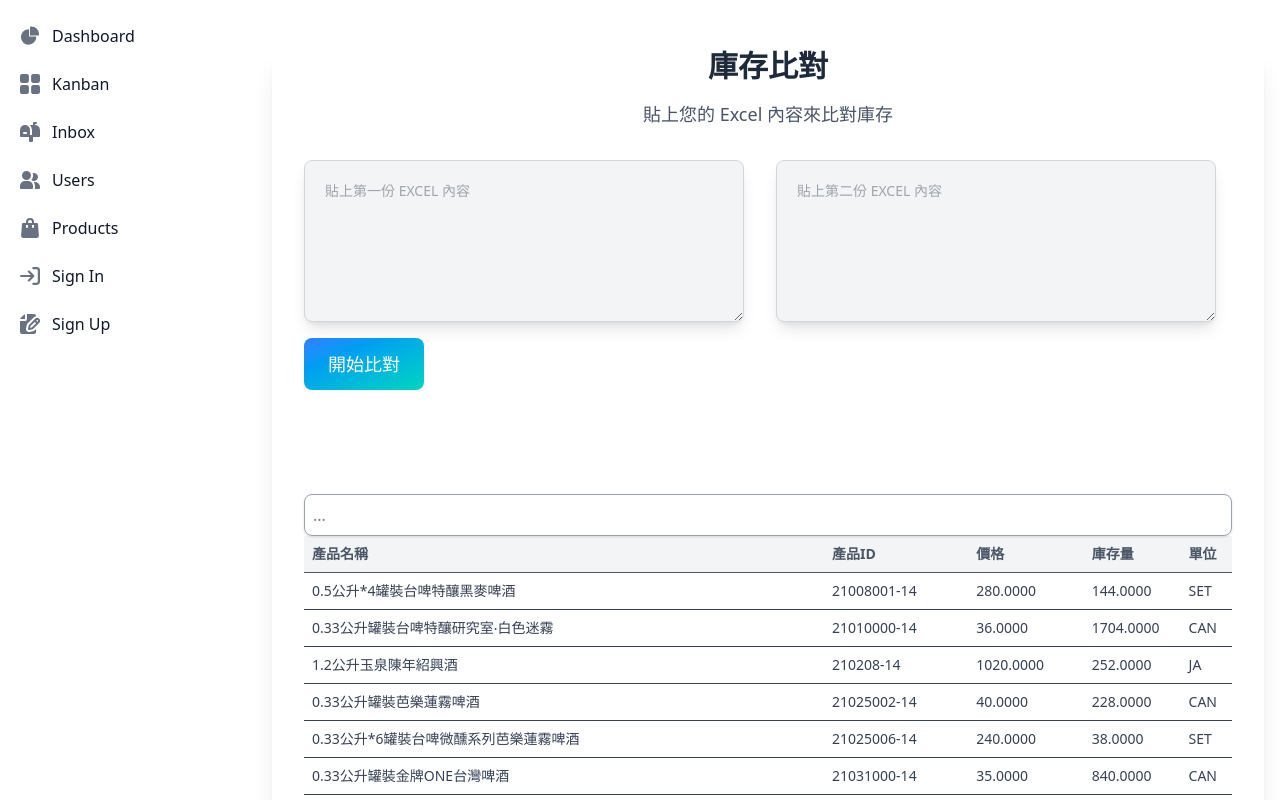
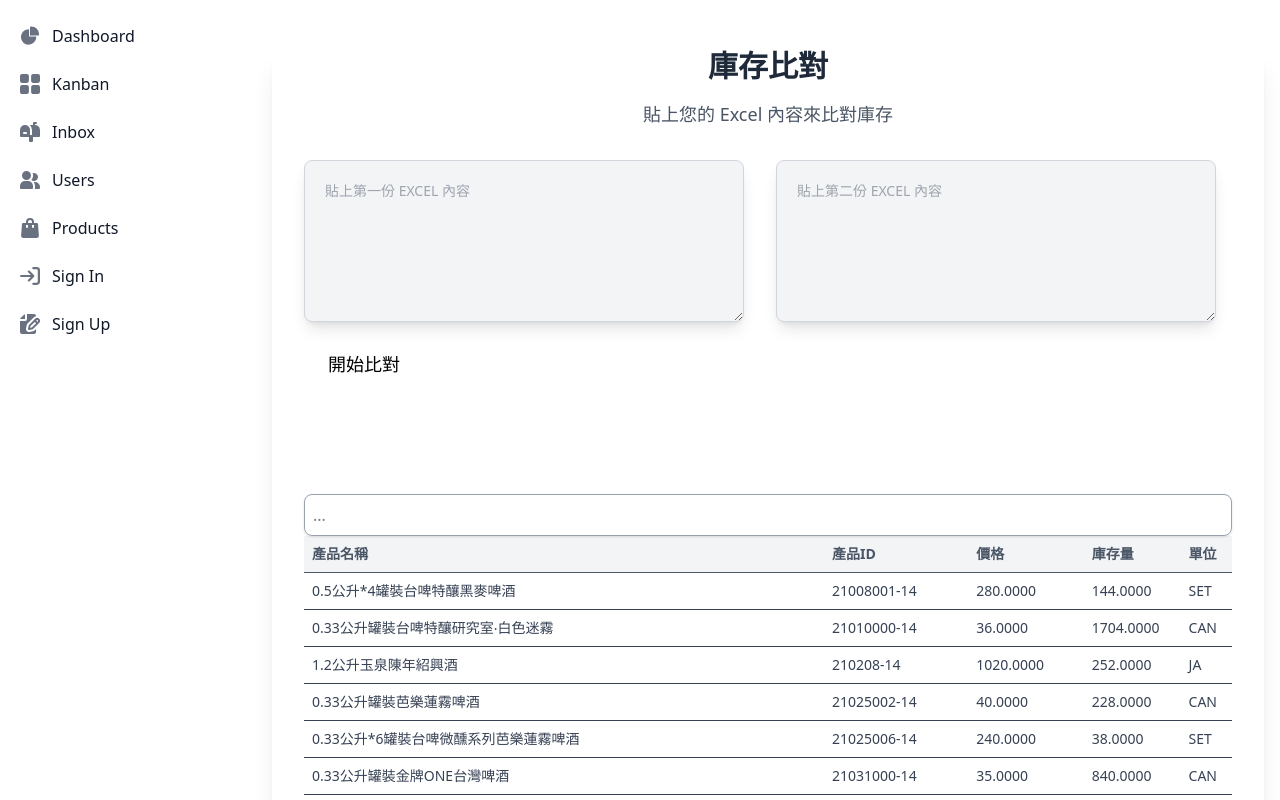
Before and after one commit to akizyfee/mahouData, a Vue app: page / in a window 1280 px wide. Shown: the top 800 px of the page. Built offline with nearby package versions, Linux system fonts and the light colour scheme.

Commit message:
更新有些電腦顯示卡太爛沒辦法看 gradien

```diff
--- a/src/views/CrossCompar.vue
+++ b/src/views/CrossCompar.vue
@@ -68,7 +68,7 @@ const compareFiles = () => {
         <button
             @click="compareFiles"
             type="button"
-            class="w-full md:w-auto text-white bg-gradient-to-br from-blue-500 to-teal-400 hover:bg-gradient-to-bl focus:ring-4 focus:outline-none focus:ring-blue-300 dark:focus:ring-blue-800 font-medium rounded-lg text-lg px-6 py-3 mb-6"
+            class="w-full md:w-auto font-medium rounded-lg text-lg px-6 py-3 mb-6"
         >
             開始比對
         </button>
```
